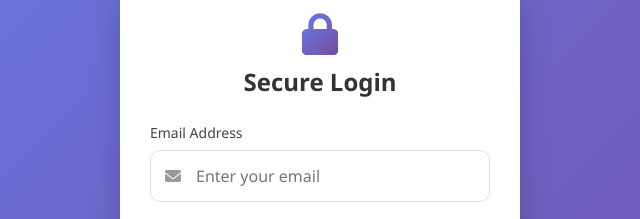
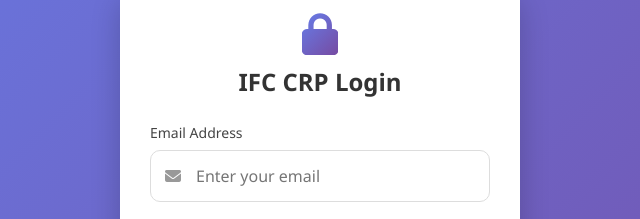
Before and after one commit to trlmdashboard/reponodesupabase, a website: page index4.html in a window 1280 px wide. Shown: the part 189-408 px from the top of the page, 320-960 px from the left. Drawn offline with Linux system fonts and the light colour scheme.

Commit message:
Update index4.html

```diff
--- a/index4.html
+++ b/index4.html
@@ -383,7 +383,7 @@
         <div id="login-form" class="login-screen">
             <div class="app-logo">
                 <i class="fas fa-lock"></i>
-                <h1>Secure Login</h1>
+                <h1>IFC CRP Login</h1>
             </div>
 
             <div class="form-group">
```
